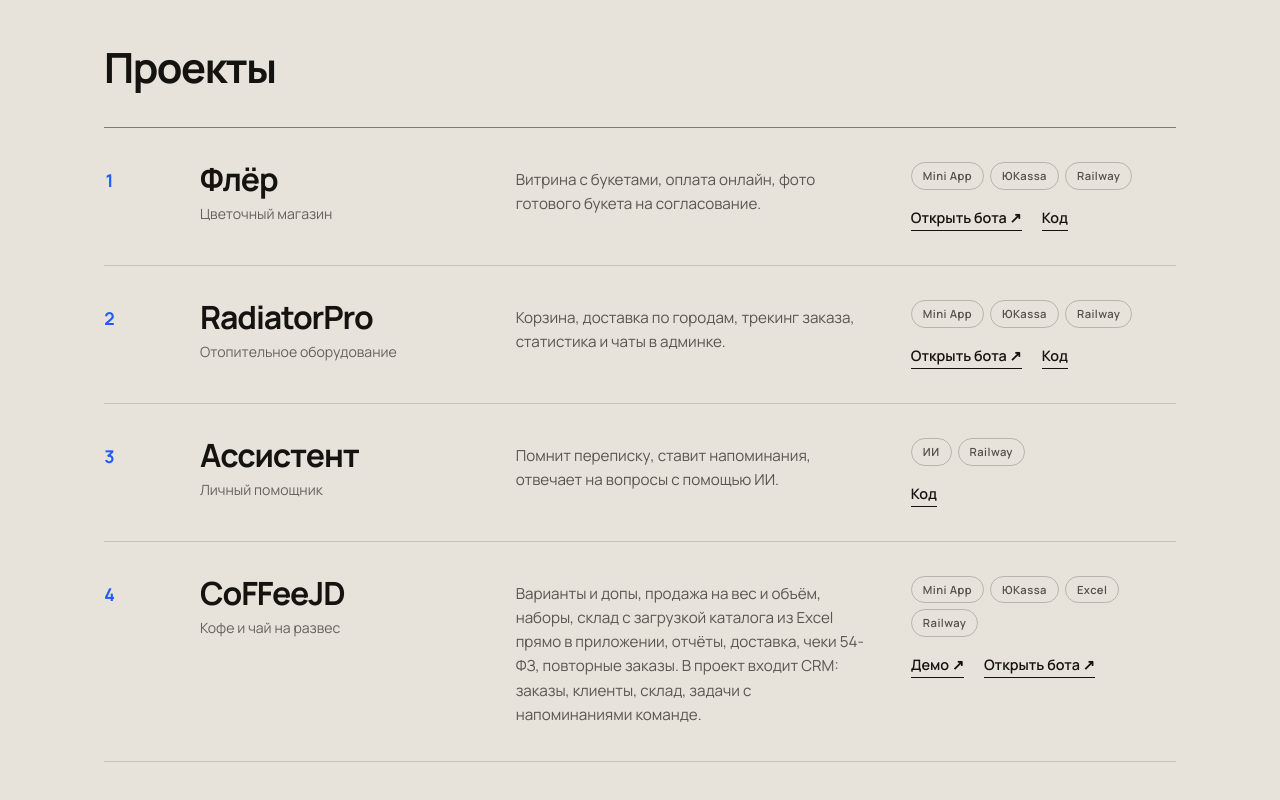
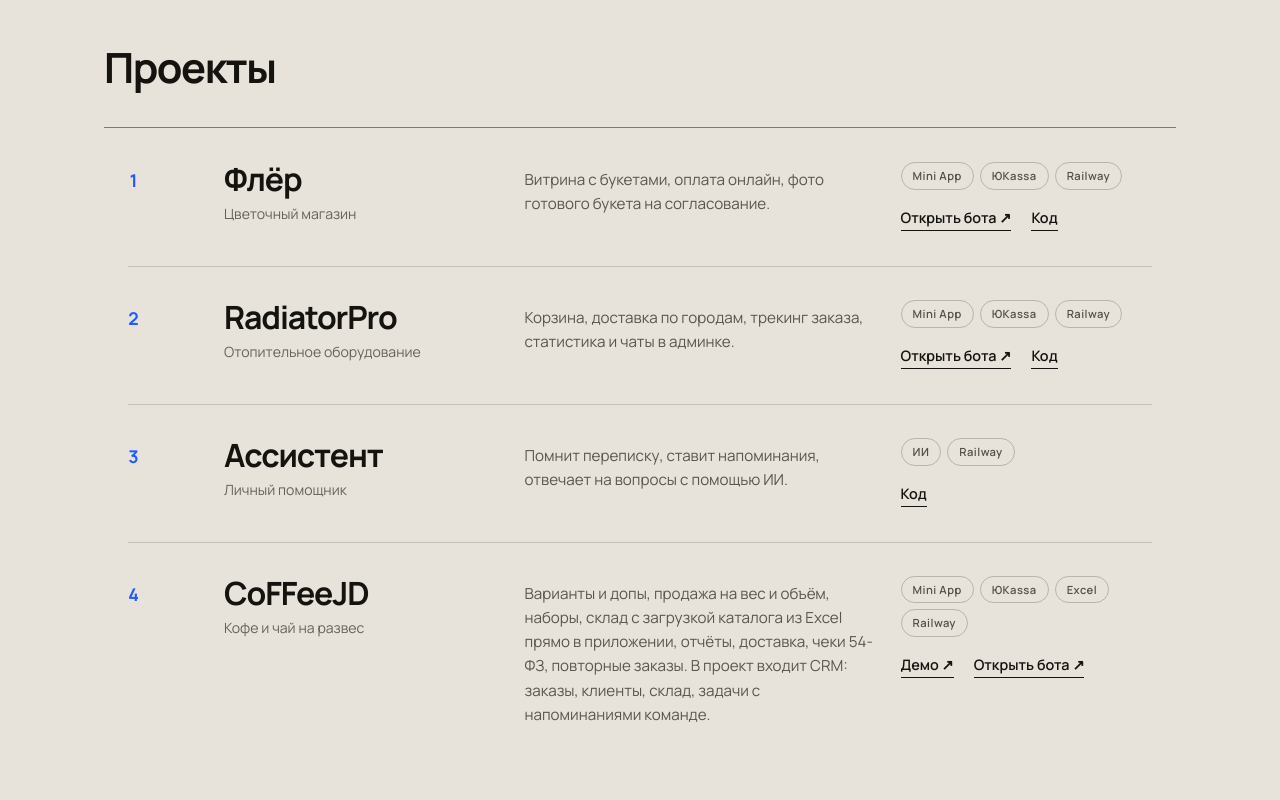
Before and after one commit to zhennyy/botforall, a React (Vite) app: page / in a window 1280 px wide. Shown: the part 1620-2420 px from the top of the page. Built offline with nearby package versions, Linux system fonts and the light colour scheme.

Commit message:
Projects: neon highlight on rows

```diff
--- a/src/index.css
+++ b/src/index.css
@@ -229,3 +229,11 @@
 /* единый вес внутри заголовков */
 .hero h1, .contact h2 { font-weight: 600; }
 .hero h1 em, .contact h2 em { font-style: normal; font-weight: inherit; color: inherit; }
+
+/* проекты: неоновая подсветка строки */
+.work { padding-inline: 24px; border-radius: var(--r); border-bottom-color: transparent; position: relative; transition: box-shadow .35s var(--ease), background .35s var(--ease); }
+.work + .work::before { content: ''; position: absolute; top: 0; left: 24px; right: 24px; height: 1px; background: color-mix(in srgb, var(--ink) 16%, transparent); transition: opacity .2s; }
+.work:hover, .work:focus-within { padding-left: 24px; box-shadow: var(--neon); background: color-mix(in srgb, var(--ink) 3%, transparent); }
+.work:hover::before, .work:hover + .work::before { opacity: 0; }
+.work:active { box-shadow: var(--neon), inset 0 0 40px -18px var(--glow); }
+@media (max-width: 560px) { .work { padding-inline: 14px; } .work + .work::before { left: 14px; right: 14px; } }
```
